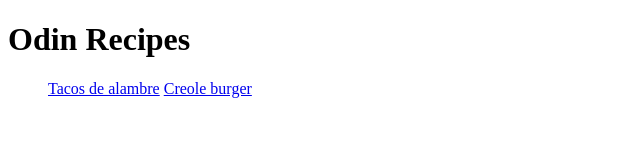
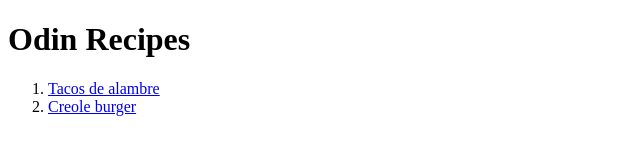
Before and after one commit to jrpinal/odin-recipes, a plain HTML site: page index.html in a window 1280 px wide. Shown: the whole page, without its empty margins (0-640 px from the left). Drawn offline with Linux system fonts and the light colour scheme.

Commit message:
Fix list of recipes

```diff
--- a/index.html
+++ b/index.html
@@ -10,8 +10,8 @@
         <h1>Odin Recipes</h1>
 
         <ol>
-        <a href="./recipes/tacosdealambre.html">Tacos de alambre</a>
-        <a href="./recipes/creoleburger.html">Creole burger</a>
+        <li><a href="./recipes/tacosdealambre.html">Tacos de alambre</a></li>
+       <li><a href="./recipes/creoleburger.html">Creole burger</a></li>
         </ol>
 
     </body>
```
